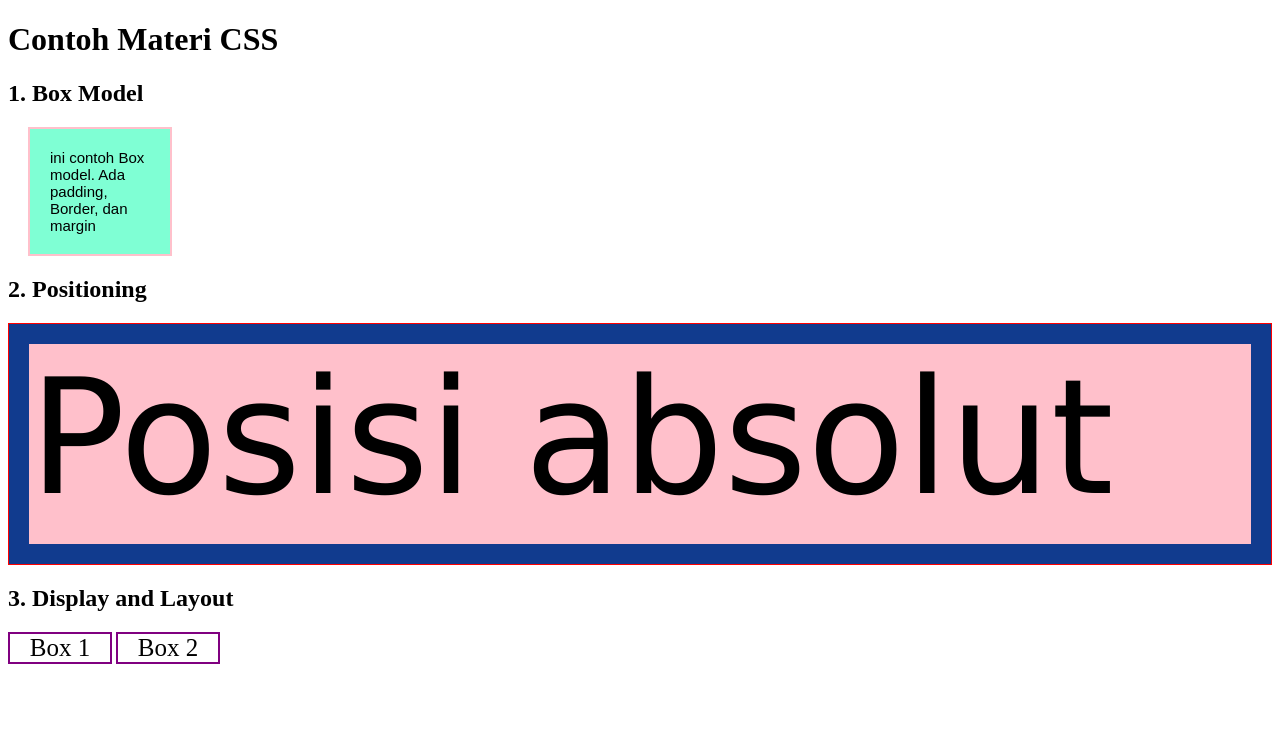
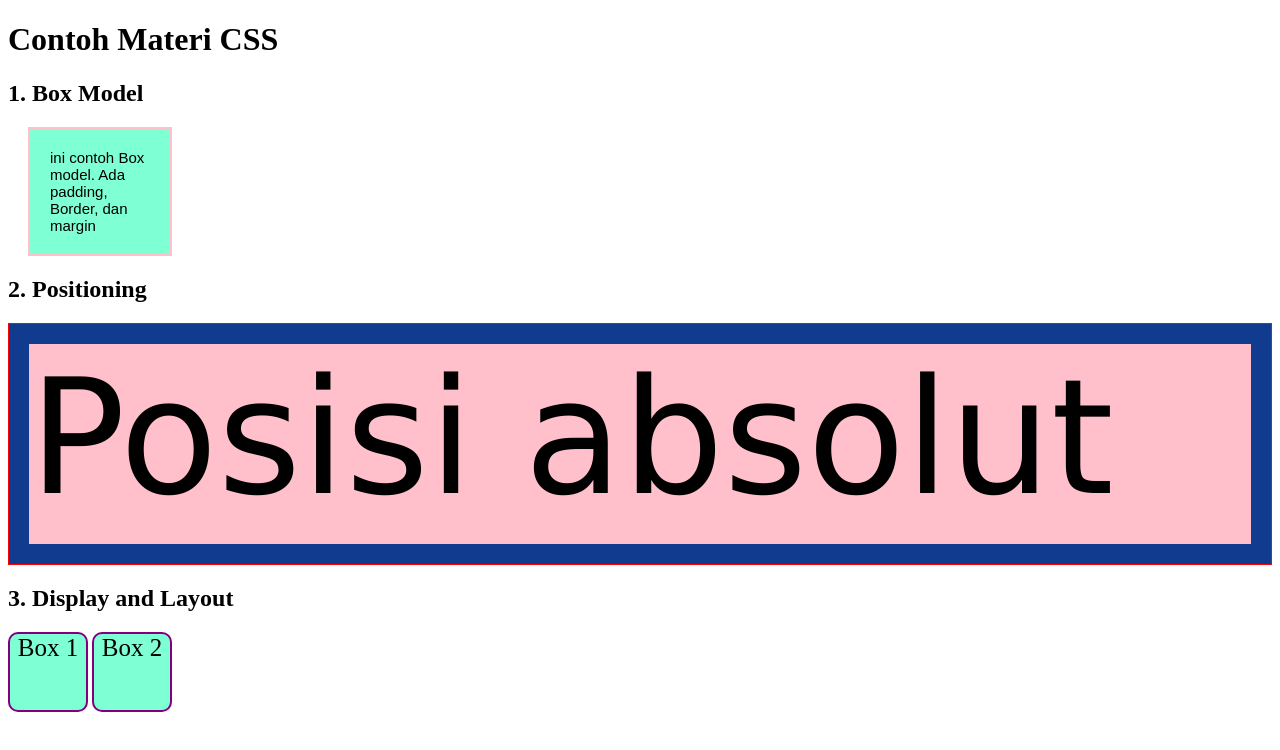
Before and after one commit to fadhilabi22/latihan-perbandingan-css-tailwind-1124160100, a plain HTML site: page index.html in a window 1280 px wide. Drawn offline with Linux system fonts and the light colour scheme.

Commit message:
inline-box

```diff
--- a/style.css
+++ b/style.css
@@ -31,9 +31,13 @@
 }
 .inline-box{
     display: inline-block;
-    width: 100px;
+    width: 76px;
     border: 2px solid purple;
     font-family: initial;
     text-align: center;
     font-size: 25px;
+    background-color: aquamarine;
+    height: 76px;
+    border-radius: 10px;
+    object-fit: cover;
 }
```
